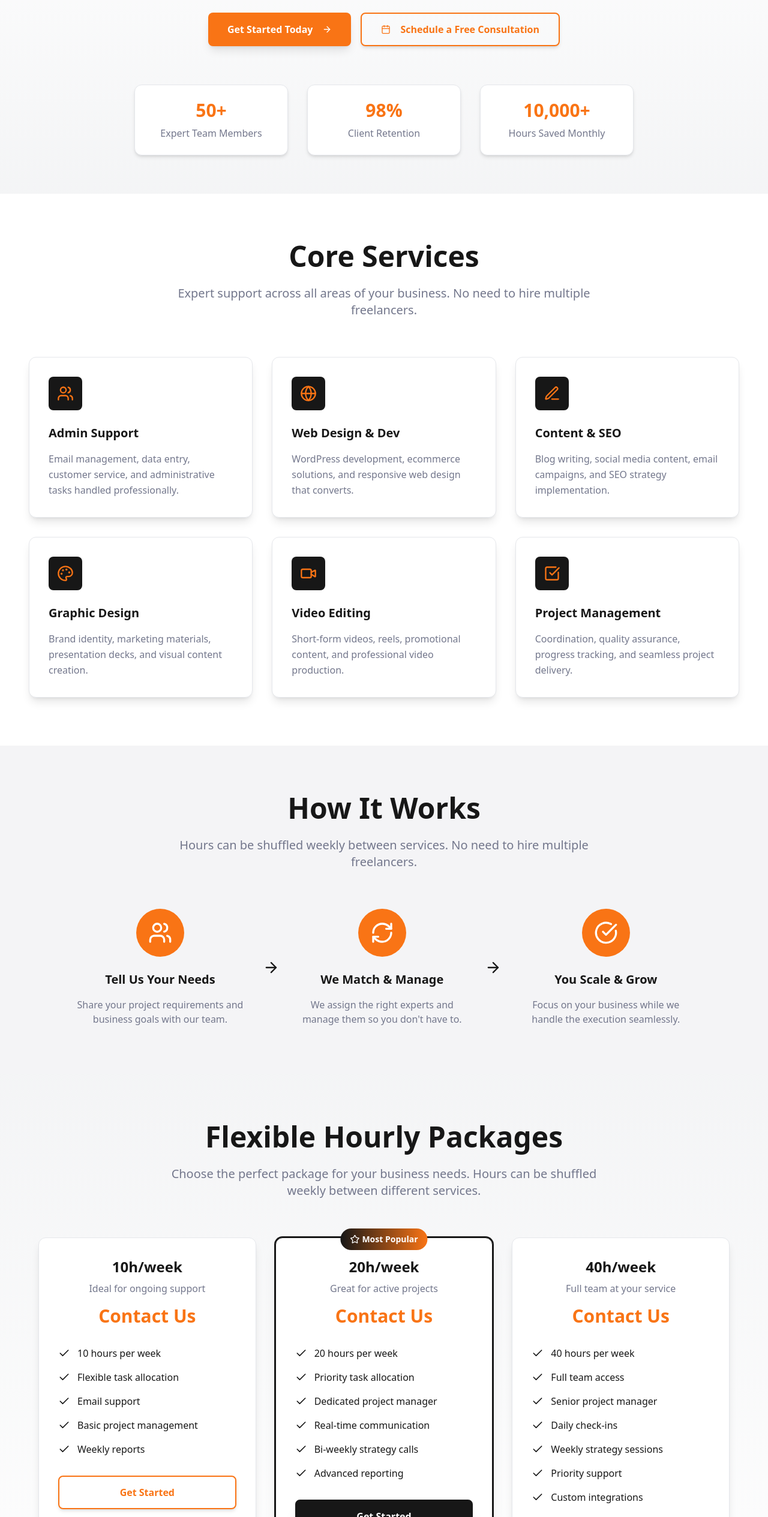
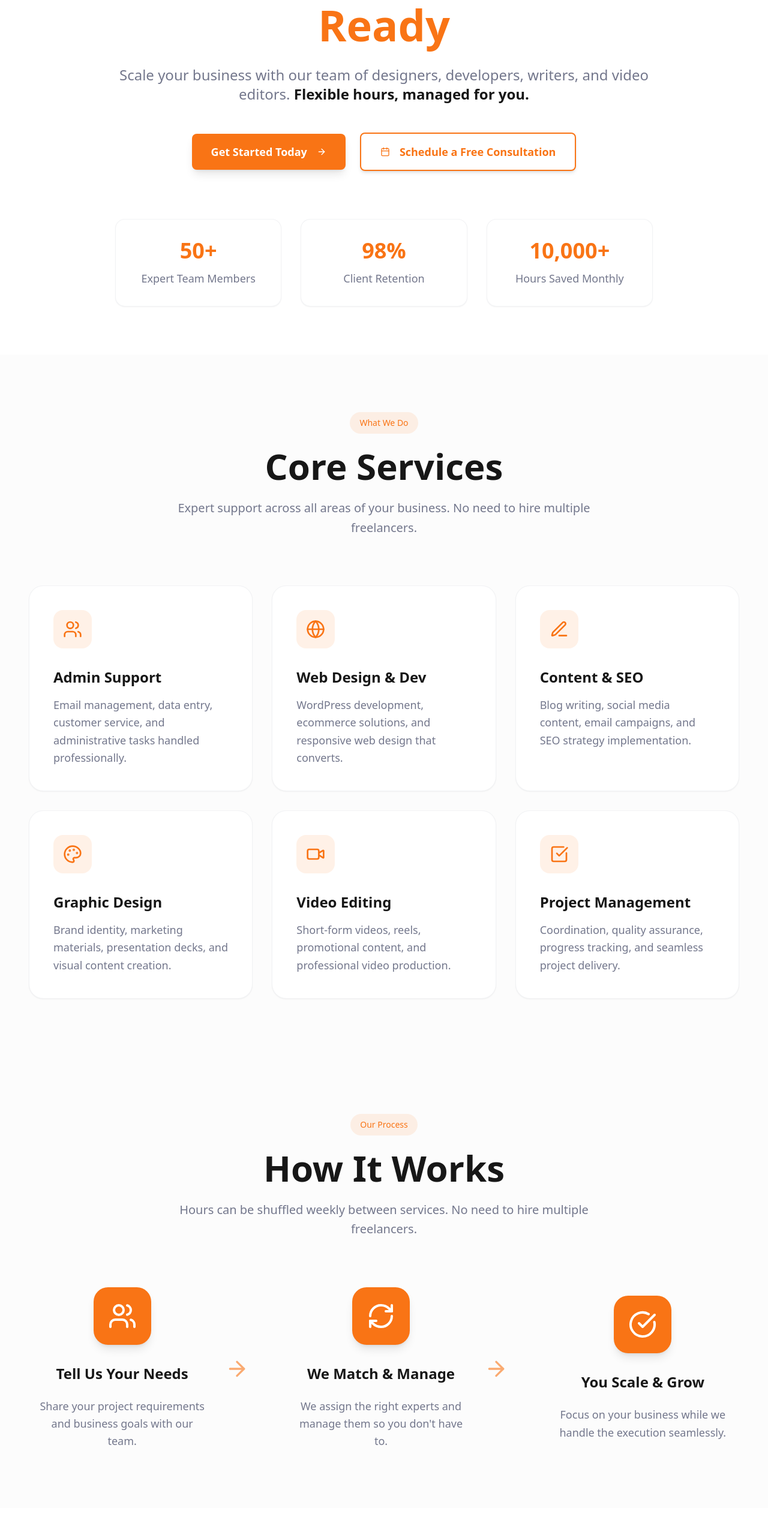
Before and after one commit to ndeen17/needsolutions-flexible-scaling, a React (Vite) app: page / in a window 1280 px wide. Shown: the part 271-2800 px from the top of the page at 60% size. Built offline with nearby package versions, Linux system fonts and the light colour scheme.

Commit message:
Refine website design
Improve overall website design, ensuring no gradients are used and all buttons share a consistent color.

```diff
--- a/src/components/Hero.tsx
+++ b/src/components/Hero.tsx
@@ -3,40 +3,47 @@ import { ArrowRight, Calendar } from "lucide-react";
 
 const Hero = () => {
   return (
-    <section id="home" className="pt-24 pb-16 px-4 bg-gradient-to-b from-background to-muted">
-      <div className="container mx-auto text-center max-w-4xl">
-        <h1 className="text-5xl md:text-6xl font-bold text-foreground mb-6 leading-tight">
-          Your Flexible Team Is Ready
+    <section id="home" className="pt-28 pb-20 px-4 bg-background">
+      <div className="container mx-auto text-center max-w-5xl">
+        <div className="mb-8">
+          <span className="inline-block px-4 py-2 bg-primary/10 text-primary rounded-full text-sm font-medium mb-6">
+            #1 Virtual Assistant Agency
+          </span>
+        </div>
+
+        <h1 className="text-5xl md:text-7xl font-bold text-foreground mb-8 leading-tight">
+          Your Flexible Team
+          <span className="text-primary"> Is Ready</span>
         </h1>
 
-        <p className="text-xl md:text-2xl text-muted-foreground mb-12 leading-relaxed max-w-3xl mx-auto">
+        <p className="text-xl md:text-2xl text-muted-foreground mb-12 leading-relaxed max-w-4xl mx-auto">
           Scale your business with our team of designers, developers, writers, and video editors.
-          Flexible hours, managed for you.
+          <strong className="text-foreground"> Flexible hours, managed for you.</strong>
         </p>
 
-        <div className="flex flex-col sm:flex-row gap-4 justify-center items-center mb-16">
-          <Button variant="hero" size="lg" className="w-full sm:w-auto">
+        <div className="flex flex-col sm:flex-row gap-6 justify-center items-center mb-20">
+          <Button size="lg" className="w-full sm:w-auto text-lg px-8 py-4 h-auto">
             Get Started Today
             <ArrowRight className="ml-2" />
           </Button>
-          <Button variant="outline" size="lg" className="w-full sm:w-auto">
+          <Button variant="outline" size="lg" className="w-full sm:w-auto text-lg px-8 py-4 h-auto">
             <Calendar className="mr-2" />
             Schedule a Free Consultation
           </Button>
         </div>
 
-        <div className="grid grid-cols-1 md:grid-cols-3 gap-8 text-center">
-          <div className="bg-card p-6 rounded-xl shadow-md border border-border">
-            <div className="text-3xl font-bold text-primary mb-2">50+</div>
-            <div className="text-muted-foreground">Expert Team Members</div>
+        <div className="grid grid-cols-1 md:grid-cols-3 gap-8 text-center max-w-4xl mx-auto">
+          <div className="bg-card p-8 rounded-2xl shadow-sm border border-border/50 hover:shadow-lg transition-all duration-300">
+            <div className="text-4xl font-bold text-primary mb-3">50+</div>
+            <div className="text-muted-foreground text-lg">Expert Team Members</div>
           </div>
-          <div className="bg-card p-6 rounded-xl shadow-md border border-border">
-            <div className="text-3xl font-bold text-primary mb-2">98%</div>
-            <div className="text-muted-foreground">Client Retention</div>
+          <div className="bg-card p-8 rounded-2xl shadow-sm border border-border/50 hover:shadow-lg transition-all duration-300">
+            <div className="text-4xl font-bold text-primary mb-3">98%</div>
+            <div className="text-muted-foreground text-lg">Client Retention</div>
           </div>
-          <div className="bg-card p-6 rounded-xl shadow-md border border-border">
-            <div className="text-3xl font-bold text-primary mb-2">10,000+</div>
-            <div className="text-muted-foreground">Hours Saved Monthly</div>
+          <div className="bg-card p-8 rounded-2xl shadow-sm border border-border/50 hover:shadow-lg transition-all duration-300">
+            <div className="text-4xl font-bold text-primary mb-3">10,000+</div>
+            <div className="text-muted-foreground text-lg">Hours Saved Monthly</div>
           </div>
         </div>
       </div>
--- a/src/components/Pricing.tsx
+++ b/src/components/Pricing.tsx
@@ -48,61 +48,63 @@ const Pricing = () => {
   ];
 
   return (
-    <section id="pricing" className="py-20 px-4 bg-gradient-to-b from-muted to-background">
+    <section id="pricing" className="py-24 px-4 bg-background">
       <div className="container mx-auto">
-        <div className="text-center mb-16">
-          <h2 className="text-4xl md:text-5xl font-bold text-foreground mb-6">
+        <div className="text-center mb-20">
+          <span className="inline-block px-4 py-2 bg-primary/10 text-primary rounded-full text-sm font-medium mb-6">
+            Pricing Plans
+          </span>
+          <h2 className="text-4xl md:text-6xl font-bold text-foreground mb-6">
             Flexible Hourly Packages
           </h2>
-          <p className="text-xl text-muted-foreground max-w-3xl mx-auto">
+          <p className="text-xl text-muted-foreground max-w-3xl mx-auto leading-relaxed">
             Choose the perfect package for your business needs. Hours can be shuffled weekly between different services.
           </p>
         </div>
 
-        <div className="grid grid-cols-1 md:grid-cols-3 gap-8 max-w-6xl mx-auto">
+        <div className="grid grid-cols-1 lg:grid-cols-3 gap-8 max-w-6xl mx-auto">
           {plans.map((plan, index) => (
             <div
               key={index}
-              className={`relative bg-card p-8 rounded-xl border transition-all duration-300 hover:scale-[1.02] ${
+              className={`relative bg-card p-10 rounded-3xl border transition-all duration-500 hover:-translate-y-2 ${
                 plan.popular
-                  ? "border-accent shadow-xl ring-2 ring-accent"
-                  : "border-border shadow-lg hover:shadow-xl"
+                  ? "border-primary shadow-2xl ring-2 ring-primary/20 scale-105"
+                  : "border-border/50 shadow-sm hover:shadow-xl"
               }`}
             >
               {plan.popular && (
                 <div className="absolute -top-4 left-1/2 transform -translate-x-1/2">
-                  <div className="bg-gradient-to-r from-accent to-primary text-primary-foreground px-4 py-2 rounded-full text-sm font-semibold flex items-center">
-                    <Star className="w-4 h-4 mr-1" />
+                  <div className="bg-primary text-primary-foreground px-6 py-3 rounded-full text-sm font-bold flex items-center">
+                    <Star className="w-4 h-4 mr-2" />
                     Most Popular
                   </div>
                 </div>
               )}
 
-              <div className="text-center mb-8">
-                <h3 className="text-2xl font-bold text-foreground mb-2">
+              <div className="text-center mb-10">
+                <h3 className="text-3xl font-bold text-foreground mb-3">
                   {plan.name}
                 </h3>
-                <p className="text-muted-foreground mb-4">
+                <p className="text-muted-foreground mb-6 text-lg">
                   {plan.subtitle}
                 </p>
-                <div className="text-3xl font-bold text-primary">
+                <div className="text-4xl font-bold text-primary">
                   {plan.price}
                 </div>
               </div>
 
-              <ul className="space-y-4 mb-8">
+              <ul className="space-y-5 mb-10">
                 {plan.features.map((feature, featureIndex) => (
                   <li key={featureIndex} className="flex items-start">
-                    <Check className="w-5 h-5 text-accent mr-3 mt-0.5 flex-shrink-0" />
-                    <span className="text-foreground">{feature}</span>
+                    <Check className="w-6 h-6 text-primary mr-4 mt-0.5 flex-shrink-0" />
+                    <span className="text-foreground text-lg">{feature}</span>
                   </li>
                 ))}
               </ul>
 
               <Button
-                variant={plan.popular ? "popular" : "outline"}
                 size="lg"
-                className="w-full"
+                className="w-full text-lg py-4 h-auto"
               >
                 Get Started
               </Button>
@@ -110,14 +112,23 @@ const Pricing = () => {
           ))}
         </div>
 
-        <div className="text-center mt-16">
-          <p className="text-muted-foreground mb-4">
+        <div className="text-center mt-20">
+          <p className="text-muted-foreground mb-6 text-lg">
             All plans include a dedicated project manager
           </p>
-          <div className="flex flex-wrap justify-center gap-4 text-sm text-muted-foreground">
-            <span>✓ 40% average efficiency gain</span>
-            <span>✓ No setup fees</span>
-            <span>✓ Cancel anytime</span>
+          <div className="flex flex-wrap justify-center gap-8 text-lg text-muted-foreground">
+            <span className="flex items-center">
+              <Check className="w-5 h-5 text-primary mr-2" />
+              40% average efficiency gain
+            </span>
+            <span className="flex items-center">
+              <Check className="w-5 h-5 text-primary mr-2" />
+              No setup fees
+            </span>
+            <span className="flex items-center">
+              <Check className="w-5 h-5 text-primary mr-2" />
+              Cancel anytime
+            </span>
           </div>
         </div>
       </div>
--- a/src/components/Process.tsx
+++ b/src/components/Process.tsx
@@ -20,34 +20,37 @@ const Process = () => {
   ];
 
   return (
-    <section className="py-20 px-4 bg-muted">
+    <section className="py-24 px-4 bg-muted/30">
       <div className="container mx-auto">
-        <div className="text-center mb-16">
-          <h2 className="text-4xl md:text-5xl font-bold text-foreground mb-6">
+        <div className="text-center mb-20">
+          <span className="inline-block px-4 py-2 bg-primary/10 text-primary rounded-full text-sm font-medium mb-6">
+            Our Process
+          </span>
+          <h2 className="text-4xl md:text-6xl font-bold text-foreground mb-6">
             How It Works
           </h2>
-          <p className="text-xl text-muted-foreground max-w-3xl mx-auto">
+          <p className="text-xl text-muted-foreground max-w-3xl mx-auto leading-relaxed">
             Hours can be shuffled weekly between services. No need to hire multiple freelancers.
           </p>
         </div>
 
-        <div className="flex flex-col md:flex-row items-center justify-center max-w-5xl mx-auto">
+        <div className="flex flex-col lg:flex-row items-center justify-center max-w-6xl mx-auto gap-12">
           {steps.map((step, index) => (
-            <div key={index} className="flex flex-col md:flex-row items-center">
-              <div className="text-center mb-8 md:mb-0">
-                <div className="w-20 h-20 bg-primary rounded-full flex items-center justify-center mb-6 mx-auto">
-                  <step.icon className="w-10 h-10 text-primary-foreground" />
+            <div key={index} className="flex flex-col lg:flex-row items-center group">
+              <div className="text-center mb-8 lg:mb-0 flex-1">
+                <div className="w-24 h-24 bg-primary rounded-3xl flex items-center justify-center mb-8 mx-auto group-hover:scale-110 transition-transform duration-300 shadow-lg">
+                  <step.icon className="w-12 h-12 text-primary-foreground" />
                 </div>
-                <h3 className="text-xl font-semibold text-foreground mb-4 max-w-xs">
+                <h3 className="text-2xl font-bold text-foreground mb-6 max-w-xs mx-auto">
                   {step.title}
                 </h3>
-                <p className="text-muted-foreground max-w-xs">
+                <p className="text-muted-foreground max-w-xs mx-auto text-lg leading-relaxed">
                   {step.description}
                 </p>
               </div>
 
               {index < steps.length - 1 && (
-                <ArrowRight className="w-8 h-8 text-accent mx-8 my-8 md:my-0 transform md:transform-none rotate-90 md:rotate-0" />
+                <ArrowRight className="w-10 h-10 text-primary mx-8 my-8 lg:my-0 transform lg:transform-none rotate-90 lg:rotate-0 opacity-60" />
               )}
             </div>
           ))}
--- a/src/components/Services.tsx
+++ b/src/components/Services.tsx
@@ -42,30 +42,33 @@ const Services = () => {
   ];
 
   return (
-    <section id="services" className="py-20 px-4 bg-background">
+    <section id="services" className="py-24 px-4 bg-muted/30">
       <div className="container mx-auto">
-        <div className="text-center mb-16">
-          <h2 className="text-4xl md:text-5xl font-bold text-foreground mb-6">
+        <div className="text-center mb-20">
+          <span className="inline-block px-4 py-2 bg-primary/10 text-primary rounded-full text-sm font-medium mb-6">
+            What We Do
+          </span>
+          <h2 className="text-4xl md:text-6xl font-bold text-foreground mb-6">
             Core Services
           </h2>
-          <p className="text-xl text-muted-foreground max-w-3xl mx-auto">
+          <p className="text-xl text-muted-foreground max-w-3xl mx-auto leading-relaxed">
             Expert support across all areas of your business. No need to hire multiple freelancers.
           </p>
         </div>
 
-        <div className="grid grid-cols-1 md:grid-cols-2 lg:grid-cols-3 gap-8">
+        <div className="grid grid-cols-1 md:grid-cols-2 lg:grid-cols-3 gap-8 max-w-7xl mx-auto">
           {services.map((service, index) => (
             <div
               key={index}
-              className="bg-card p-8 rounded-xl shadow-lg border border-border hover:shadow-xl transition-all duration-300 hover:scale-[1.02]"
+              className="group bg-card p-10 rounded-3xl shadow-sm border border-border/50 hover:shadow-xl transition-all duration-500 hover:-translate-y-2"
             >
-              <div className="w-14 h-14 bg-accent rounded-lg flex items-center justify-center mb-6">
-                <service.icon className="w-7 h-7 text-primary" />
+              <div className="w-16 h-16 bg-primary/10 rounded-2xl flex items-center justify-center mb-8 group-hover:bg-primary/20 transition-colors duration-300">
+                <service.icon className="w-8 h-8 text-primary" />
               </div>
-              <h3 className="text-xl font-semibold text-foreground mb-4">
+              <h3 className="text-2xl font-bold text-foreground mb-4">
                 {service.title}
               </h3>
-              <p className="text-muted-foreground leading-relaxed">
+              <p className="text-muted-foreground leading-relaxed text-lg">
                 {service.description}
               </p>
             </div>
--- a/src/components/ui/button.tsx
+++ b/src/components/ui/button.tsx
@@ -13,13 +13,11 @@ const buttonVariants = cva(
         destructive:
           "bg-destructive text-destructive-foreground hover:bg-destructive/90",
         outline:
-          "border-2 border-primary text-primary hover:bg-primary hover:text-primary-foreground shadow-md hover:shadow-lg",
+          "border-2 border-primary text-primary hover:bg-primary hover:text-primary-foreground shadow-md hover:shadow-lg hover:scale-[1.02]",
         secondary:
           "bg-secondary text-secondary-foreground hover:bg-accent hover:text-accent-foreground shadow-md hover:shadow-lg",
         ghost: "hover:bg-accent hover:text-accent-foreground",
         link: "text-primary underline-offset-4 hover:underline",
-        hero: "bg-primary text-primary-foreground hover:shadow-xl hover:scale-[1.02] shadow-lg",
-        popular: "bg-accent text-accent-foreground hover:shadow-xl hover:scale-[1.02] shadow-xl border-2 border-accent",
       },
       size: {
         default: "h-12 px-6 py-3",
--- a/src/index.css
+++ b/src/index.css
@@ -40,11 +40,11 @@
     --ring: 25 95% 53%;
 
     /* Custom design tokens */
-    --hero-bg: hsl(var(--primary));
-    --card-shadow: 0 4px 20px -2px hsl(25 95% 53% / 0.1);
-    --card-shadow-hover: 0 8px 30px -4px hsl(25 95% 53% / 0.15);
-    --popular-bg: hsl(var(--accent));
-    --stats-bg: hsl(var(--secondary));
+    --hero-bg: hsl(var(--background));
+    --card-shadow: 0 4px 20px -2px hsl(25 95% 53% / 0.08);
+    --card-shadow-hover: 0 8px 30px -4px hsl(25 95% 53% / 0.12);
+    --section-bg: hsl(220 10% 98%);
+    --icon-bg: hsl(25 95% 53% / 0.1);
 
     /* Animation */
     --transition-smooth: all 0.3s cubic-bezier(0.4, 0, 0.2, 1);
```
Also changed, not shown: src/components/FinalCTA.tsx (+7 -7 lines).
